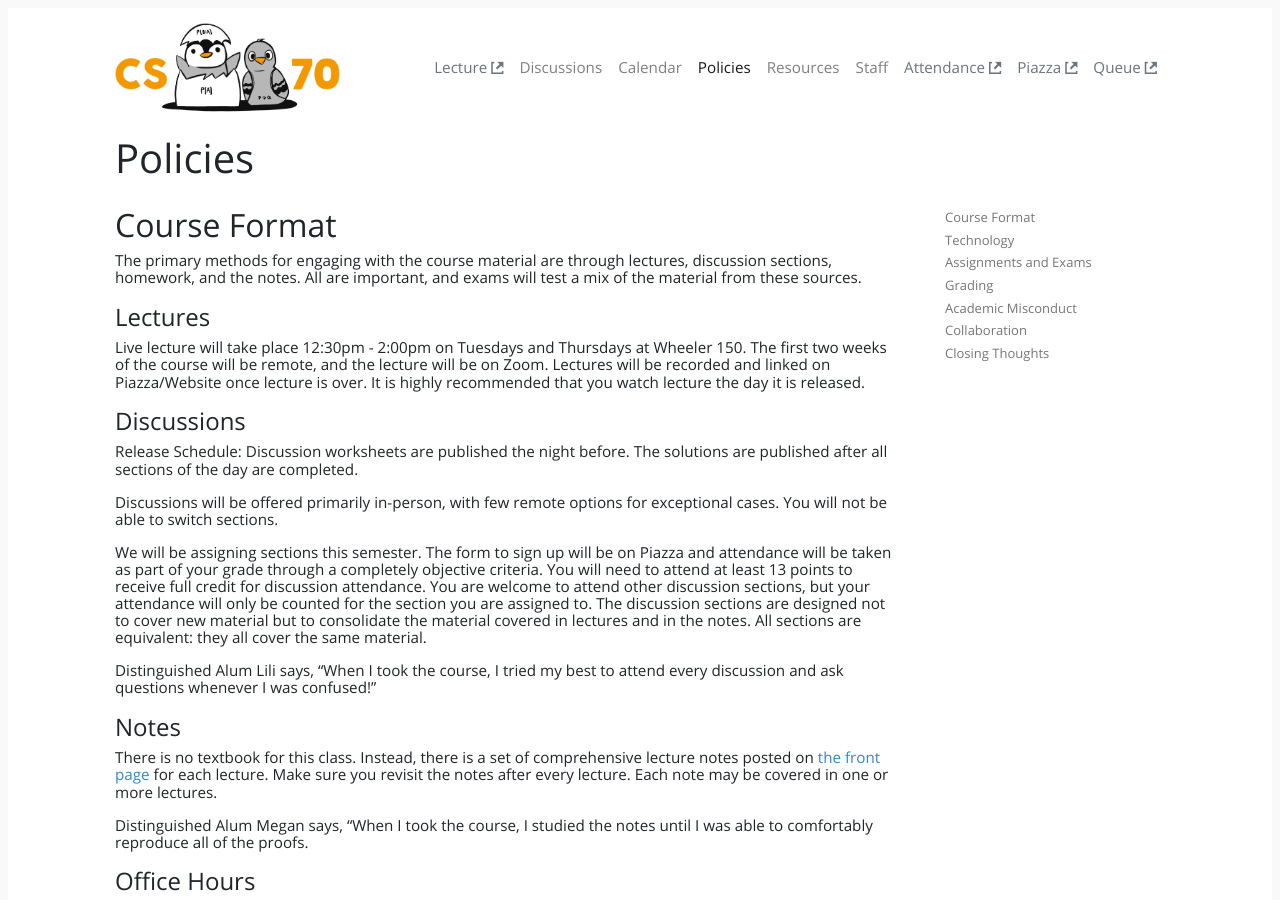
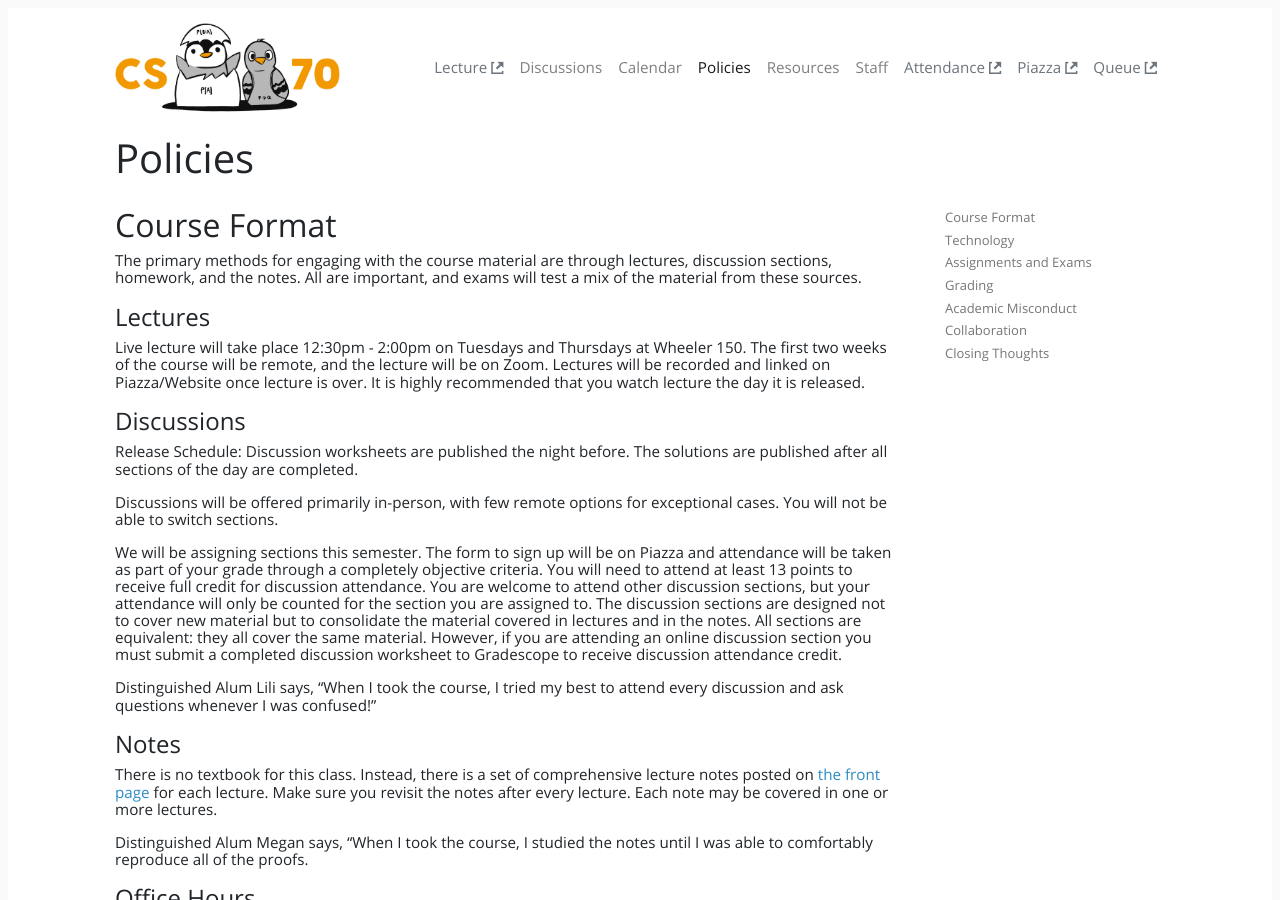
Before and after one commit to tsgoten/cs70-website, a Jekyll site: the page built from policies.md, in a window 1280 px wide and 900 px high. Built offline with Jekyll 4.4.1, drawn with Linux system fonts in a browser that asks for light colours.

Commit message:
add online discussion attendance to policies

```diff
--- a/policies.md
+++ b/policies.md
@@ -19,7 +19,7 @@ Release Schedule: Discussion worksheets are published the night before. The solu
 
 Discussions will be offered primarily in-person, with few remote options for exceptional cases. You will not be able to switch sections.
 
-We will be assigning sections this semester. The form to sign up will be on Piazza and attendance will be taken as part of your grade through a completely objective criteria. You will need to attend at least 13 points to receive full credit for discussion attendance. You are welcome to attend other discussion sections, but your attendance will only be counted for the section you are assigned to. The discussion sections are designed not to cover new material but to consolidate the material covered in lectures and in the notes. All sections are equivalent: they all cover the same material.
+We will be assigning sections this semester. The form to sign up will be on Piazza and attendance will be taken as part of your grade through a completely objective criteria. You will need to attend at least 13 points to receive full credit for discussion attendance. You are welcome to attend other discussion sections, but your attendance will only be counted for the section you are assigned to. The discussion sections are designed not to cover new material but to consolidate the material covered in lectures and in the notes. All sections are equivalent: they all cover the same material. However, if you are attending an online discussion section you must submit a completed discussion worksheet to Gradescope to receive discussion attendance credit.
 
 Distinguished Alum Lili says, “When I took the course, I tried my best to attend every discussion and ask questions whenever I was confused!"
 
```
